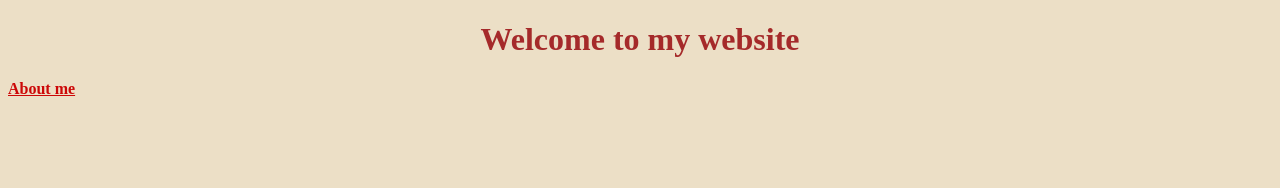
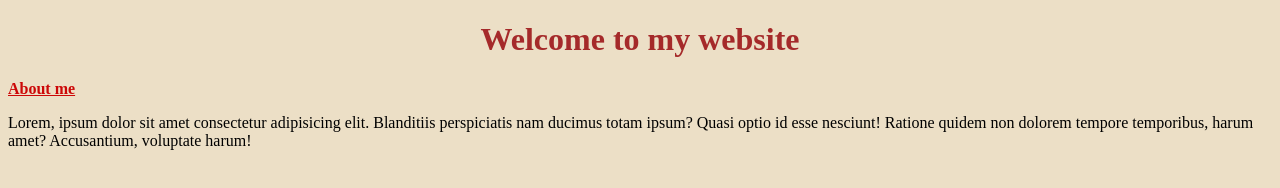
Before and after one commit to maharadgy-242/multi-page-static, a plain HTML site: page index.html in a window 1280 px wide. Drawn offline with Linux system fonts and the light colour scheme.

Commit message:
add a paragraph

```diff
--- a/multiple-site/index.html
+++ b/index.html
@@ -10,5 +10,11 @@
   <body>
     <h1>Welcome to my website</h1>
     <a href="/multiple-site/about.html">About me</a>
+    <p>
+      Lorem, ipsum dolor sit amet consectetur adipisicing elit. Blanditiis
+      perspiciatis nam ducimus totam ipsum? Quasi optio id esse nesciunt!
+      Ratione quidem non dolorem tempore temporibus, harum amet? Accusantium,
+      voluptate harum!
+    </p>
   </body>
 </html>
```
Also changed, not shown: about.html (renamed from multiple-site/about.html), styles/style.css (renamed from multiple-site/styles/style.css).
